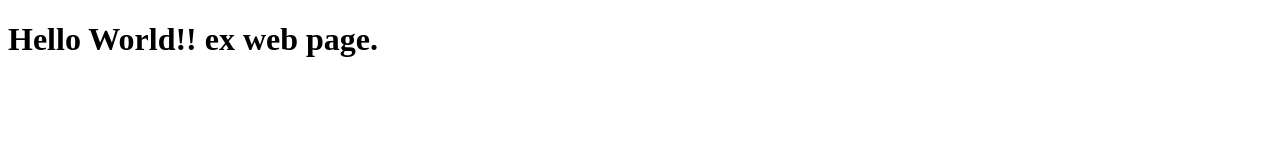
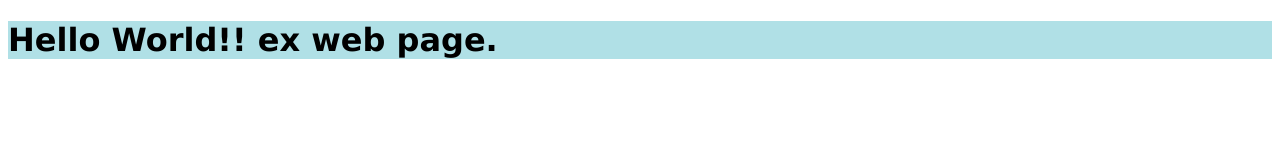
Before and after one commit to charlie6543/DBT, a plain HTML site: page index.html in a window 1280 px wide. Drawn offline with Linux system fonts and the light colour scheme.

Commit message:
experimenting with html

```diff
--- a/index.html
+++ b/index.html
@@ -4,9 +4,9 @@
     <meta charset="UTF-8">
     <meta http-equiv="X-UA-Compatible" content="IE=edge">
     <meta name="viewport" content="width=device-width, initial-scale=1.0">
-    <title>GFG</title>
+    <title>DBT</title>
 </head>
 <body>
-    <h1>Hello World!! ex web page.</h1>
+    <h1 style="font-family:verdana;background-color:powderblue;">Hello World!! ex web page.</h1>
 </body>
 </html>
```
